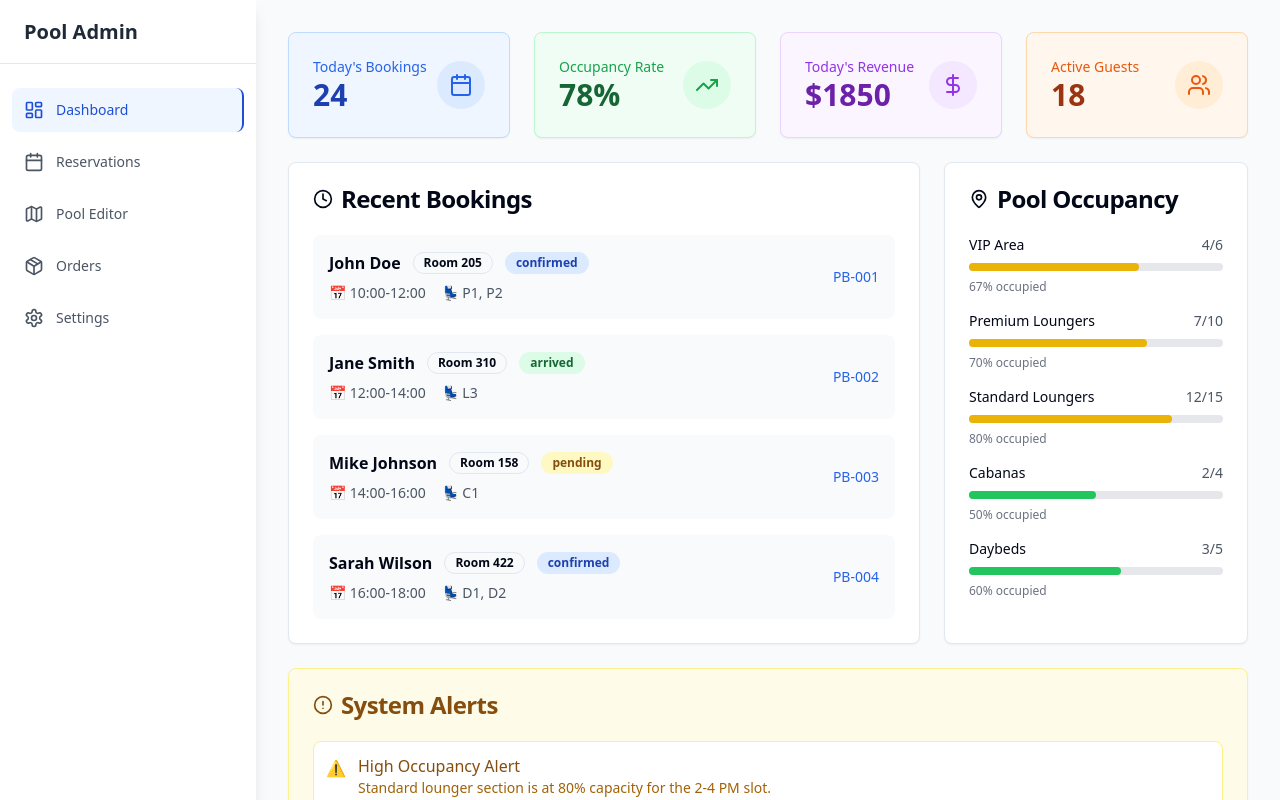
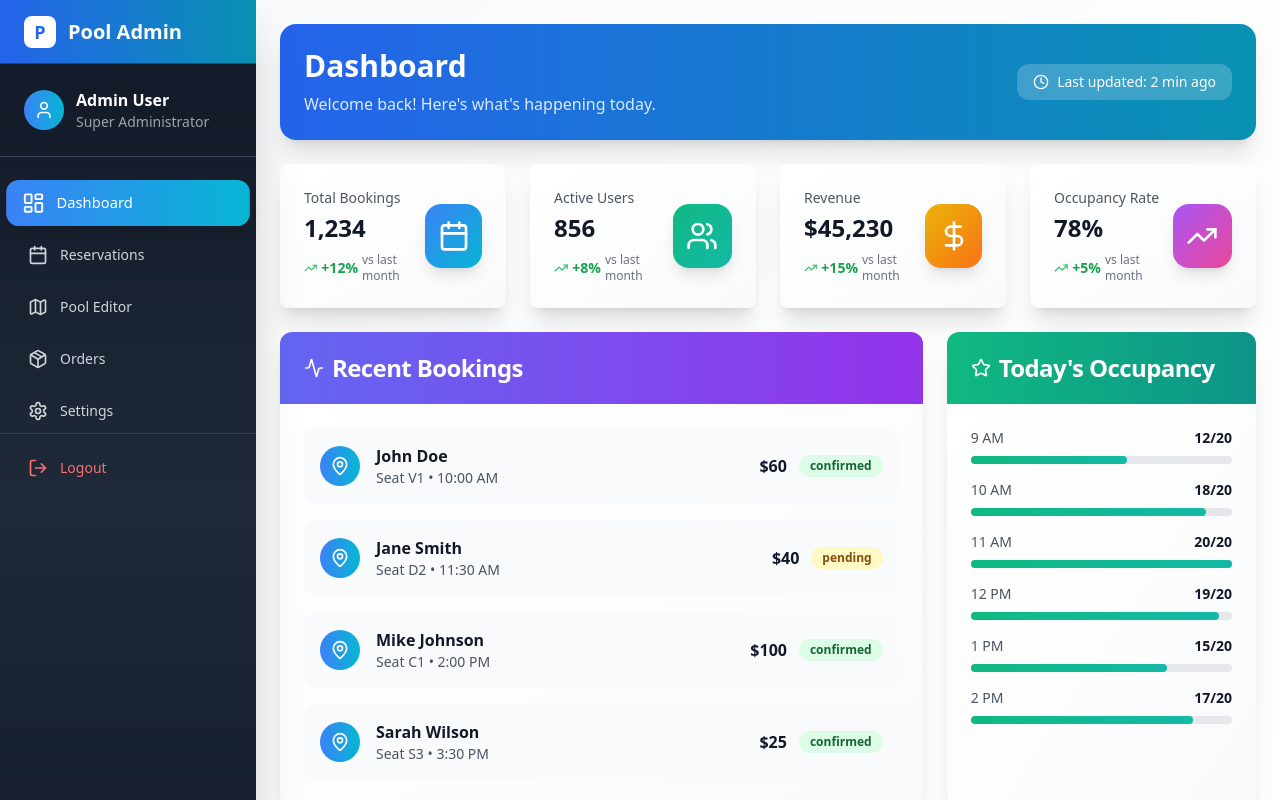
Before and after one commit to imjafry/sun-seeker-booking-hub, a React (Vite) app: page /admin in a window 1280 px wide. Shown: the top 800 px of the page. Built offline with nearby package versions, Linux system fonts and the light colour scheme.

Commit message:
Fix: Admin panel lounger delete and UI improvements
Fixes the lounger delete functionality in the admin panel, addressing the red area and UI misbehavior. Enhances the admin panel's UI for a premium feel, implementing a fixed left sidebar and scrollable body. Includes additional UI/UX improvements.

```diff
--- a/src/components/AdminLayout.tsx
+++ b/src/components/AdminLayout.tsx
@@ -2,7 +2,7 @@
 import { ReactNode } from 'react';
 import { Link, useLocation } from 'react-router-dom';
 import { Button } from './ui/button';
-import { LayoutDashboard, Calendar, Map, Package, Settings, LogOut, Menu, X } from 'lucide-react';
+import { LayoutDashboard, Calendar, Map, Package, Settings, LogOut, Menu, X, User } from 'lucide-react';
 import { useState } from 'react';
 
 interface AdminLayoutProps {
@@ -29,7 +29,7 @@ export const AdminLayout = ({ children }: AdminLayoutProps) => {
   };
 
   return (
-    <div className="min-h-screen bg-gray-50 flex">
+    <div className="min-h-screen bg-gray-50 flex w-full">
       {/* Mobile menu overlay */}
       {isMobileMenuOpen && (
         <div
@@ -38,24 +38,44 @@ export const AdminLayout = ({ children }: AdminLayoutProps) => {
         />
       )}
 
-      {/* Sidebar */}
+      {/* Fixed Sidebar */}
       <div className={`
-        fixed inset-y-0 left-0 z-50 w-64 bg-white shadow-lg transform transition-transform duration-300 ease-in-out lg:translate-x-0 lg:static lg:inset-0
+        fixed inset-y-0 left-0 z-50 w-64 bg-gradient-to-b from-gray-900 via-gray-800 to-gray-900 shadow-2xl transform transition-transform duration-300 ease-in-out lg:translate-x-0 lg:static lg:inset-0
         ${isMobileMenuOpen ? 'translate-x-0' : '-translate-x-full'}
       `}>
-        <div className="flex items-center justify-between h-16 px-6 border-b">
-          <h1 className="text-xl font-bold text-gray-800">Pool Admin</h1>
+        {/* Sidebar Header */}
+        <div className="flex items-center justify-between h-16 px-6 border-b border-gray-700 bg-gradient-to-r from-blue-600 to-cyan-600">
+          <div className="flex items-center gap-3">
+            <div className="w-8 h-8 bg-white rounded-lg flex items-center justify-center">
+              <span className="text-blue-600 font-bold text-lg">P</span>
+            </div>
+            <h1 className="text-xl font-bold text-white">Pool Admin</h1>
+          </div>
           <Button
             variant="ghost"
             size="sm"
-            className="lg:hidden"
+            className="lg:hidden text-white hover:bg-white/20"
             onClick={() => setIsMobileMenuOpen(false)}
           >
             <X className="w-5 h-5" />
           </Button>
         </div>
 
-        <nav className="mt-6 px-3">
+        {/* Admin Profile */}
+        <div className="p-6 border-b border-gray-700">
+          <div className="flex items-center gap-3">
+            <div className="w-10 h-10 bg-gradient-to-r from-blue-500 to-cyan-500 rounded-full flex items-center justify-center">
+              <User className="w-5 h-5 text-white" />
+            </div>
+            <div>
+              <p className="text-white font-semibold">Admin User</p>
+              <p className="text-gray-400 text-sm">Super Administrator</p>
+            </div>
+          </div>
+        </div>
+
+        {/* Navigation */}
+        <nav className="mt-6 px-3 flex-1">
           <ul className="space-y-2">
             {navigation.map((item) => {
               const Icon = item.icon;
@@ -64,15 +84,15 @@ export const AdminLayout = ({ children }: AdminLayoutProps) => {
                   <Link
                     to={item.href}
                     className={`
-                      flex items-center px-3 py-3 text-sm font-medium rounded-lg transition-colors
+                      flex items-center px-4 py-3 text-sm font-medium rounded-xl transition-all duration-300 group
                       ${isActive(item.href)
-                        ? 'bg-blue-50 text-blue-700 border-r-2 border-blue-700'
-                        : 'text-gray-600 hover:bg-gray-50 hover:text-gray-900'
+                        ? 'bg-gradient-to-r from-blue-500 to-cyan-500 text-white shadow-lg transform scale-105'
+                        : 'text-gray-300 hover:bg-gray-700 hover:text-white hover:scale-102'
                       }
                     `}
                     onClick={() => setIsMobileMenuOpen(false)}
                   >
-                    <Icon className="w-5 h-5 mr-3" />
+                    <Icon className={`w-5 h-5 mr-3 transition-transform duration-300 ${isActive(item.href) ? 'scale-110' : 'group-hover:scale-110'}`} />
                     {item.name}
                   </Link>
                 </li>
@@ -81,26 +101,28 @@ export const AdminLayout = ({ children }: AdminLayoutProps) => {
           </ul>
         </nav>
 
-        <div className="absolute bottom-6 left-3 right-3">
+        {/* Logout Button */}
+        <div className="p-3 border-t border-gray-700">
           <Link
             to="/admin/login"
-            className="flex items-center px-3 py-3 text-sm font-medium text-red-600 hover:bg-red-50 rounded-lg transition-colors"
+            className="flex items-center px-4 py-3 text-sm font-medium text-red-400 hover:bg-red-500/20 hover:text-red-300 rounded-xl transition-all duration-300 group"
           >
-            <LogOut className="w-5 h-5 mr-3" />
+            <LogOut className="w-5 h-5 mr-3 group-hover:scale-110 transition-transform" />
             Logout
           </Link>
         </div>
       </div>
 
       {/* Main content */}
-      <div className="flex-1 lg:ml-0">
+      <div className="flex-1 lg:ml-0 flex flex-col min-h-screen">
         {/* Mobile header */}
-        <div className="lg:hidden bg-white shadow-sm border-b px-4 py-3">
+        <div className="lg:hidden bg-white shadow-sm border-b px-4 py-3 flex-shrink-0">
           <div className="flex items-center justify-between">
             <Button
               variant="ghost"
               size="sm"
               onClick={() => setIsMobileMenuOpen(true)}
+              className="text-gray-600 hover:text-gray-900"
             >
               <Menu className="w-5 h-5" />
             </Button>
@@ -109,8 +131,8 @@ export const AdminLayout = ({ children }: AdminLayoutProps) => {
           </div>
         </div>
 
-        {/* Page content */}
-        <main className="p-4 sm:p-6 lg:p-8">
+        {/* Scrollable Page content */}
+        <main className="flex-1 overflow-y-auto">
           {children}
         </main>
       </div>
--- a/src/pages/admin/AdminDashboard.tsx
+++ b/src/pages/admin/AdminDashboard.tsx
@@ -1,141 +1,143 @@
 
+import { AdminLayout } from '@/components/AdminLayout';
 import { Card, CardContent, CardHeader, CardTitle } from '@/components/ui/card';
 import { Badge } from '@/components/ui/badge';
-import { AdminLayout } from '@/components/AdminLayout';
-import {
-  Calendar,
-  Users,
-  TrendingUp,
-  MapPin,
-  Clock,
-  DollarSign,
-  AlertCircle
-} from 'lucide-react';
+import { Button } from '@/components/ui/button';
+import { Calendar, Users, DollarSign, TrendingUp, MapPin, Clock, Star, Activity } from 'lucide-react';
 
 const AdminDashboard = () => {
-  const todayStats = {
-    totalBookings: 24,
-    occupancyRate: 78,
-    revenue: 1850,
-    activeGuests: 18
-  };
+  const stats = [
+    {
+      title: 'Total Bookings',
+      value: '1,234',
+      change: '+12%',
+      trend: 'up',
+      icon: Calendar,
+      color: 'from-blue-500 to-cyan-500',
+      bgColor: 'bg-blue-50'
+    },
+    {
+      title: 'Active Users',
+      value: '856',
+      change: '+8%',
+      trend: 'up',
+      icon: Users,
+      color: 'from-emerald-500 to-teal-500',
+      bgColor: 'bg-emerald-50'
+    },
+    {
+      title: 'Revenue',
+      value: '$45,230',
+      change: '+15%',
+      trend: 'up',
+      icon: DollarSign,
+      color: 'from-yellow-500 to-orange-500',
+      bgColor: 'bg-yellow-50'
+    },
+    {
+      title: 'Occupancy Rate',
+      value: '78%',
+      change: '+5%',
+      trend: 'up',
+      icon: TrendingUp,
+      color: 'from-purple-500 to-pink-500',
+      bgColor: 'bg-purple-50'
+    }
+  ];
 
   const recentBookings = [
-    { id: 'PB-001', guest: 'John Doe', room: '205', time: '10:00-12:00', seats: ['P1', 'P2'], status: 'confirmed' },
-    { id: 'PB-002', guest: 'Jane Smith', room: '310', time: '12:00-14:00', seats: ['L3'], status: 'arrived' },
-    { id: 'PB-003', guest: 'Mike Johnson', room: '158', time: '14:00-16:00', seats: ['C1'], status: 'pending' },
-    { id: 'PB-004', guest: 'Sarah Wilson', room: '422', time: '16:00-18:00', seats: ['D1', 'D2'], status: 'confirmed' },
+    { id: 'B001', customer: 'John Doe', seat: 'V1', time: '10:00 AM', status: 'confirmed', price: '$60' },
+    { id: 'B002', customer: 'Jane Smith', seat: 'D2', time: '11:30 AM', status: 'pending', price: '$40' },
+    { id: 'B003', customer: 'Mike Johnson', seat: 'C1', time: '2:00 PM', status: 'confirmed', price: '$100' },
+    { id: 'B004', customer: 'Sarah Wilson', seat: 'S3', time: '3:30 PM', status: 'confirmed', price: '$25' },
   ];
 
-  const poolOccupancy = [
-    { section: 'VIP Area', occupied: 4, total: 6, percentage: 67 },
-    { section: 'Premium Loungers', occupied: 7, total: 10, percentage: 70 },
-    { section: 'Standard Loungers', occupied: 12, total: 15, percentage: 80 },
-    { section: 'Cabanas', occupied: 2, total: 4, percentage: 50 },
-    { section: 'Daybeds', occupied: 3, total: 5, percentage: 60 },
+  const occupancyData = [
+    { time: '9 AM', occupied: 12, total: 20 },
+    { time: '10 AM', occupied: 18, total: 20 },
+    { time: '11 AM', occupied: 20, total: 20 },
+    { time: '12 PM', occupied: 19, total: 20 },
+    { time: '1 PM', occupied: 15, total: 20 },
+    { time: '2 PM', occupied: 17, total: 20 },
   ];
-
-  const getStatusColor = (status: string) => {
-    switch (status) {
-      case 'confirmed': return 'bg-blue-100 text-blue-800';
-      case 'arrived': return 'bg-green-100 text-green-800';
-      case 'pending': return 'bg-yellow-100 text-yellow-800';
-      default: return 'bg-gray-100 text-gray-800';
-    }
-  };
 
   return (
     <AdminLayout>
-      <div className="space-y-6">
-        {/* Stats Overview */}
+      <div className="p-6 space-y-6 bg-gradient-to-br from-gray-50 to-white min-h-full">
+        {/* Header */}
+        <div className="bg-gradient-to-r from-blue-600 to-cyan-600 text-white p-6 rounded-2xl shadow-xl">
+          <div className="flex flex-col sm:flex-row justify-between items-start sm:items-center gap-4">
+            <div>
+              <h1 className="text-3xl font-bold mb-2">Dashboard</h1>
+              <p className="text-blue-100">Welcome back! Here's what's happening today.</p>
+            </div>
+            <div className="flex items-center gap-2 bg-white/20 px-4 py-2 rounded-xl">
+              <Clock className="w-4 h-4" />
+              <span className="text-sm font-medium">Last updated: 2 min ago</span>
+            </div>
+          </div>
+        </div>
+
+        {/* Stats Cards */}
         <div className="grid grid-cols-1 md:grid-cols-2 lg:grid-cols-4 gap-6">
-          <Card className="bg-blue-50 border-blue-200">
+          {stats.map((stat, index) => {
+            const Icon = stat.icon;
+            return (
+              <Card key={index} className="shadow-xl border-0 bg-gradient-to-br from-white to-gray-50 hover:shadow-2xl transition-all duration-300 hover:scale-105">
                 <CardContent className="p-6">
                   <div className="flex items-center justify-between">
                     <div>
-                  <p className="text-blue-600 text-sm font-medium">Today's Bookings</p>
-                  <p className="text-3xl font-bold text-blue-800">{todayStats.totalBookings}</p>
+                      <p className="text-sm font-medium text-gray-600 mb-1">{stat.title}</p>
+                      <p className="text-2xl font-bold text-gray-900 mb-2">{stat.value}</p>
+                      <div className="flex items-center gap-1">
+                        <TrendingUp className="w-4 h-4 text-green-500" />
+                        <span className="text-sm font-semibold text-green-600">{stat.change}</span>
+                        <span className="text-xs text-gray-500">vs last month</span>
                       </div>
-                <div className="p-3 bg-blue-100 rounded-full">
-                  <Calendar className="w-6 h-6 text-blue-600" />
+                    </div>
+                    <div className={`w-16 h-16 rounded-2xl bg-gradient-to-br ${stat.color} flex items-center justify-center shadow-lg`}>
+                      <Icon className="w-8 h-8 text-white" />
                     </div>
                   </div>
                 </CardContent>
               </Card>
-
-          <Card className="bg-green-50 border-green-200">
-            <CardContent className="p-6">
-              <div className="flex items-center justify-between">
-                <div>
-                  <p className="text-green-600 text-sm font-medium">Occupancy Rate</p>
-                  <p className="text-3xl font-bold text-green-800">{todayStats.occupancyRate}%</p>
-                </div>
-                <div className="p-3 bg-green-100 rounded-full">
-                  <TrendingUp className="w-6 h-6 text-green-600" />
-                </div>
-              </div>
-            </CardContent>
-          </Card>
-
-          <Card className="bg-purple-50 border-purple-200">
-            <CardContent className="p-6">
-              <div className="flex items-center justify-between">
-                <div>
-                  <p className="text-purple-600 text-sm font-medium">Today's Revenue</p>
-                  <p className="text-3xl font-bold text-purple-800">${todayStats.revenue}</p>
-                </div>
-                <div className="p-3 bg-purple-100 rounded-full">
-                  <DollarSign className="w-6 h-6 text-purple-600" />
-                </div>
-              </div>
-            </CardContent>
-          </Card>
-
-          <Card className="bg-orange-50 border-orange-200">
-            <CardContent className="p-6">
-              <div className="flex items-center justify-between">
-                <div>
-                  <p className="text-orange-600 text-sm font-medium">Active Guests</p>
-                  <p className="text-3xl font-bold text-orange-800">{todayStats.activeGuests}</p>
-                </div>
-                <div className="p-3 bg-orange-100 rounded-full">
-                  <Users className="w-6 h-6 text-orange-600" />
-                </div>
-              </div>
-            </CardContent>
-          </Card>
+            );
+          })}
         </div>
 
         <div className="grid lg:grid-cols-3 gap-6">
           {/* Recent Bookings */}
-          <Card className="lg:col-span-2">
-            <CardHeader>
+          <Card className="lg:col-span-2 shadow-xl border-0 bg-gradient-to-br from-white to-gray-50">
+            <CardHeader className="bg-gradient-to-r from-indigo-500 to-purple-600 text-white rounded-t-xl">
               <CardTitle className="flex items-center gap-2">
-                <Clock className="w-5 h-5" />
+                <Activity className="w-5 h-5" />
                 Recent Bookings
               </CardTitle>
             </CardHeader>
-            <CardContent>
+            <CardContent className="p-6">
               <div className="space-y-4">
                 {recentBookings.map((booking) => (
-                  <div key={booking.id} className="flex items-center justify-between p-4 bg-gray-50 rounded-lg">
-                    <div className="flex-1">
-                      <div className="flex items-center gap-3 mb-2">
-                        <h4 className="font-semibold">{booking.guest}</h4>
-                        <Badge variant="outline" className="text-xs">
-                          Room {booking.room}
-                        </Badge>
-                        <Badge className={getStatusColor(booking.status)}>
+                  <div key={booking.id} className="flex items-center justify-between p-4 bg-gray-50 rounded-xl hover:bg-gray-100 transition-colors">
+                    <div className="flex items-center gap-4">
+                      <div className="w-10 h-10 bg-gradient-to-r from-blue-500 to-cyan-500 rounded-full flex items-center justify-center">
+                        <MapPin className="w-5 h-5 text-white" />
+                      </div>
+                      <div>
+                        <p className="font-semibold text-gray-900">{booking.customer}</p>
+                        <p className="text-sm text-gray-600">Seat {booking.seat} • {booking.time}</p>
+                      </div>
+                    </div>
+                    <div className="flex items-center gap-3">
+                      <span className="font-bold text-gray-900">{booking.price}</span>
+                      <Badge
+                        className={`${
+                          booking.status === 'confirmed'
+                            ? 'bg-green-100 text-green-800'
+                            : 'bg-yellow-100 text-yellow-800'
+                        }`}
+                      >
                         {booking.status}
                       </Badge>
-                      </div>
-                      <div className="flex items-center gap-4 text-sm text-gray-600">
-                        <span>📅 {booking.time}</span>
-                        <span>💺 {booking.seats.join(', ')}</span>
-                      </div>
-                    </div>
-                    <div className="text-sm font-medium text-blue-600">
-                      {booking.id}
                     </div>
                   </div>
                 ))}
@@ -143,35 +145,27 @@ const AdminDashboard = () => {
             </CardContent>
           </Card>
 
-          {/* Pool Occupancy */}
-          <Card>
-            <CardHeader>
+          {/* Occupancy Overview */}
+          <Card className="shadow-xl border-0 bg-gradient-to-br from-white to-gray-50">
+            <CardHeader className="bg-gradient-to-r from-emerald-500 to-teal-600 text-white rounded-t-xl">
               <CardTitle className="flex items-center gap-2">
-                <MapPin className="w-5 h-5" />
-                Pool Occupancy
+                <Star className="w-5 h-5" />
+                Today's Occupancy
               </CardTitle>
             </CardHeader>
-            <CardContent>
+            <CardContent className="p-6">
               <div className="space-y-4">
-                {poolOccupancy.map((section) => (
-                  <div key={section.section} className="space-y-2">
+                {occupancyData.map((data, index) => (
+                  <div key={index} className="space-y-2">
                     <div className="flex justify-between items-center">
-                      <span className="text-sm font-medium">{section.section}</span>
-                      <span className="text-sm text-gray-600">
-                        {section.occupied}/{section.total}
-                      </span>
+                      <span className="text-sm font-medium text-gray-600">{data.time}</span>
+                      <span className="text-sm font-bold text-gray-900">{data.occupied}/{data.total}</span>
                     </div>
                     <div className="w-full bg-gray-200 rounded-full h-2">
                       <div
-                        className={`h-2 rounded-full ${
-                          section.percentage > 80 ? 'bg-red-500' :
-                          section.percentage > 60 ? 'bg-yellow-500' : 'bg-green-500'
-                        }`}
-                        style={{ width: `${section.percentage}%` }}
+                        className="bg-gradient-to-r from-emerald-500 to-teal-500 h-2 rounded-full transition-all duration-500"
+                        style={{ width: `${(data.occupied / data.total) * 100}%` }}
                       ></div>
-                    </div>
-                    <div className="text-xs text-gray-500">
-                      {section.percentage}% occupied
                     </div>
                   </div>
                 ))}
@@ -180,30 +174,29 @@ const AdminDashboard = () => {
           </Card>
         </div>
 
-        {/* Alerts */}
-        <Card className="border-yellow-200 bg-yellow-50">
-          <CardHeader>
-            <CardTitle className="flex items-center gap-2 text-yellow-800">
-              <AlertCircle className="w-5 h-5" />
-              System Alerts
-            </CardTitle>
+        {/* Quick Actions */}
+        <Card className="shadow-xl border-0 bg-gradient-to-br from-white to-gray-50">
+          <CardHeader className="bg-gradient-to-r from-orange-500 to-red-500 text-white rounded-t-xl">
+            <CardTitle>Quick Actions</CardTitle>
           </CardHeader>
-          <CardContent>
-            <div className="space-y-3">
-              <div className="flex items-start gap-3 p-3 bg-white rounded-lg border border-yellow-200">
-                <div className="text-yellow-600 mt-0.5">⚠️</div>
-                <div className="flex-1">
-                  <h4 className="font-medium text-yellow-800">High Occupancy Alert</h4>
-                  <p className="text-sm text-yellow-700">Standard lounger section is at 80% capacity for the 2-4 PM slot.</p>
-                </div>
-              </div>
-              <div className="flex items-start gap-3 p-3 bg-white rounded-lg border border-blue-200">
-                <div className="text-blue-600 mt-0.5">ℹ️</div>
-                <div className="flex-1">
-                  <h4 className="font-medium text-blue-800">Maintenance Scheduled</h4>
-                  <p className="text-sm text-blue-700">Pool area cleaning scheduled for 6:00 AM tomorrow.</p>
-                </div>
-              </div>
+          <CardContent className="p-6">
+            <div className="grid grid-cols-1 sm:grid-cols-2 lg:grid-cols-4 gap-4">
+              <Button className="bg-gradient-to-r from-blue-500 to-cyan-500 hover:from-blue-600 hover:to-cyan-600 text-white shadow-lg hover:shadow-xl transition-all duration-300 hover:scale-105">
+                <Calendar className="w-4 h-4 mr-2" />
+                New Booking
+              </Button>
+              <Button className="bg-gradient-to-r from-emerald-500 to-teal-500 hover:from-emerald-600 hover:to-teal-600 text-white shadow-lg hover:shadow-xl transition-all duration-300 hover:scale-105">
+                <MapPin className="w-4 h-4 mr-2" />
+                Pool Layout
+              </Button>
+              <Button className="bg-gradient-to-r from-purple-500 to-pink-500 hover:from-purple-600 hover:to-pink-600 text-white shadow-lg hover:shadow-xl transition-all duration-300 hover:scale-105">
+                <Users className="w-4 h-4 mr-2" />
+                Manage Users
+              </Button>
+              <Button className="bg-gradient-to-r from-yellow-500 to-orange-500 hover:from-yellow-600 hover:to-orange-600 text-white shadow-lg hover:shadow-xl transition-all duration-300 hover:scale-105">
+                <DollarSign className="w-4 h-4 mr-2" />
+                View Reports
+              </Button>
             </div>
           </CardContent>
         </Card>
```
Also changed, not shown: src/pages/admin/PoolMapEditor.tsx (+87 -60 lines). Lines whose indentation alone changed are shown as unchanged.
